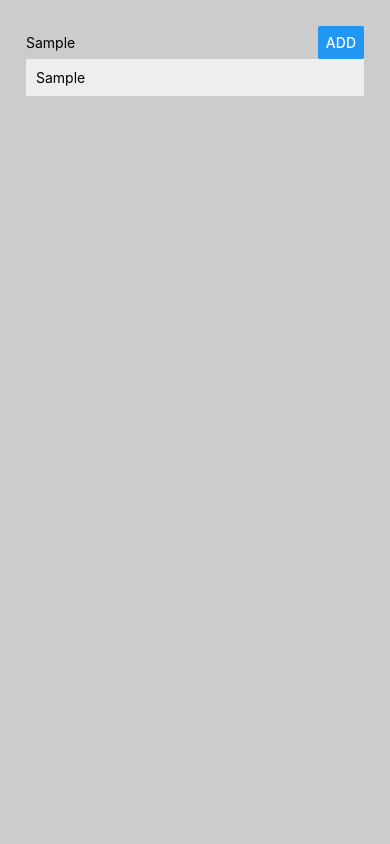
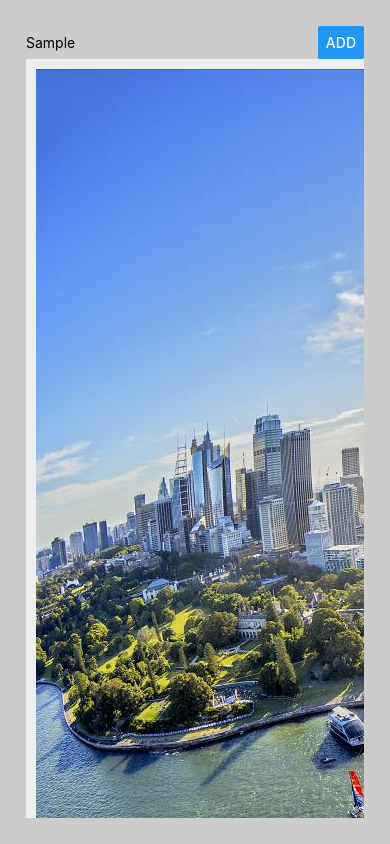
Before and after one commit to zn7726/first-react-native-app, a React Native app: screen / in a window 390 px wide. Both pictures are taken after typing "Sample" into the empty fields and a click on the button "ADD". Built offline with nearby package versions, Linux system fonts and the light colour scheme.

Commit message:
a bit more changes

```diff
--- a/src/components/ListItem/ListItem.js
+++ b/src/components/ListItem/ListItem.js
@@ -1,9 +1,10 @@
 import React from 'react';
-import { View, Text, StyleSheet, TouchableOpacity } from 'react-native';
+import { View, Text, StyleSheet, TouchableOpacity, Image } from 'react-native';
 
-const listItem = ({placeName, onItemPressed}) => (
+const listItem = ({placeImage, placeName, onItemPressed}) => (
     <TouchableOpacity onPress={onItemPressed}>
         <View style={styles.listItem} >
+            <Image source={placeImage} style={styles.placeImage}/>
             <Text>{placeName}</Text>
         </View>
     </TouchableOpacity>
@@ -14,7 +15,12 @@ const styles = StyleSheet.create({
         width: "100%",
         marginBottom: 5,
         padding: 10,
-        backgroundColor: "#eee"
+        backgroundColor: "#eee",
+        flexDirection: "row",
+        alignItems: "center"
+    },
+    placeImage: {
+        marginRight: 8
     }
 })
 
--- a/src/components/PlaceList/PlaceList.js
+++ b/src/components/PlaceList/PlaceList.js
@@ -21,6 +21,7 @@ const placeList = ({places, onItemDeleted}) => {
             renderItem={(info)=>(
                 <ListItem
                     placeName={info.item.name}
+                    placeImage={info.item.image}
                     onItemPressed={()=>onItemDeleted(info.item.key)}
                 />
             )}
```
